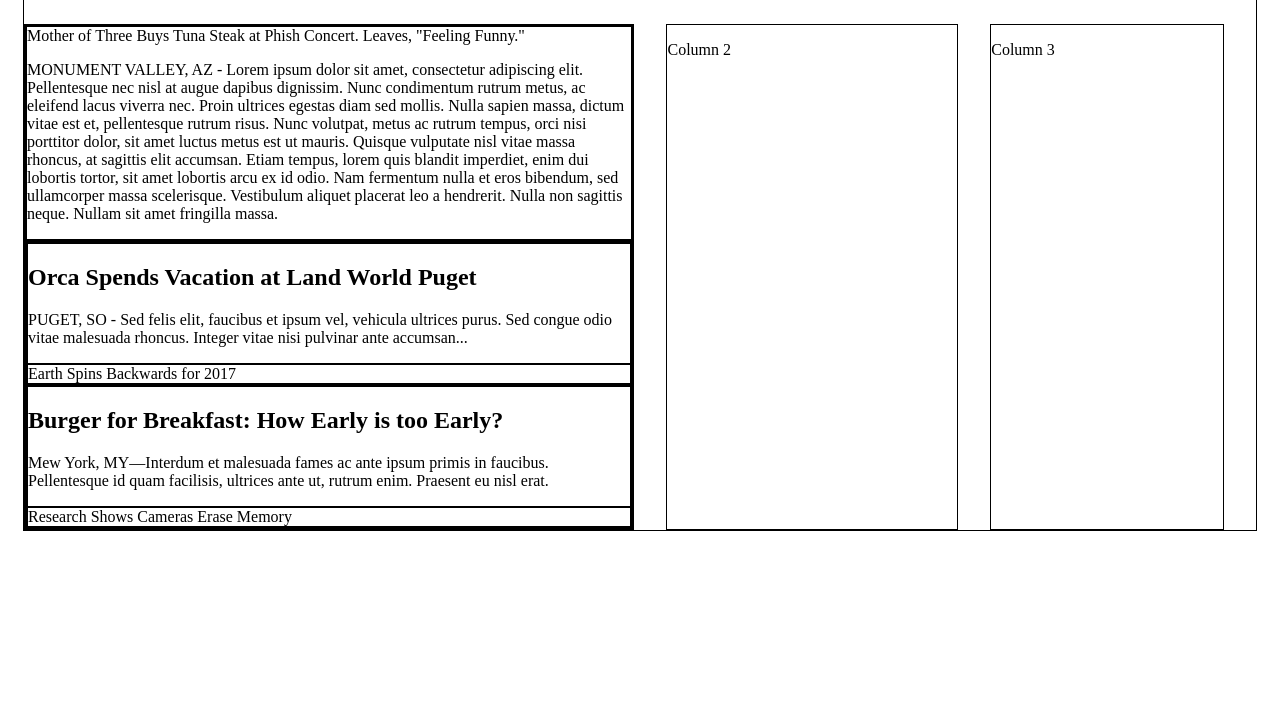
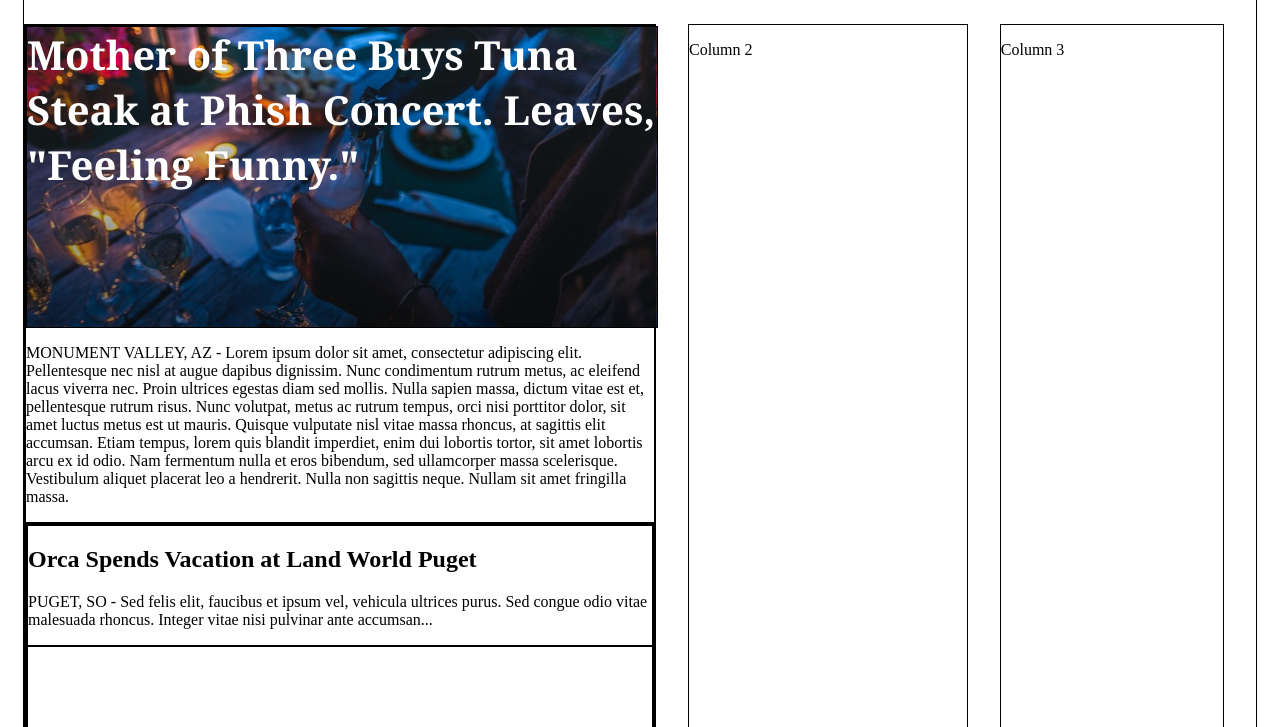
Before and after one commit to dustymac/My-Times, a plain HTML site: page index.html in a window 1280 px wide. Shown: the part 73-800 px from the top of the page. Drawn offline with Linux system fonts and the light colour scheme.

Commit message:
Adding content images, styling column headers

```diff
--- a/index.html
+++ b/index.html
@@ -23,7 +23,8 @@
         <div class="lead-story">
           <div class="image-content">
             <span>Mother of Three Buys Tuna Steak at Phish Concert. Leaves, "Feeling Funny."</span>
-            <p class="narrative">
+          </div>
+          <p class="narrative">
               MONUMENT VALLEY, AZ - Lorem ipsum dolor sit amet, consectetur adipiscing elit. Pellentesque nec
               nisl at augue dapibus dignissim. Nunc condimentum rutrum metus, ac eleifend lacus viverra nec.
               Proin ultrices egestas diam sed mollis. Nulla sapien massa, dictum vitae est et, pellentesque
@@ -32,8 +33,7 @@
               tempus, lorem quis blandit imperdiet, enim dui lobortis tortor, sit amet lobortis arcu ex id odio.
               Nam fermentum nulla et eros bibendum, sed ullamcorper massa scelerisque. Vestibulum aliquet placerat
               leo a hendrerit. Nulla non sagittis neque. Nullam sit amet fringilla massa.
-            </p>
-          </div>
+          </p>
         </div>
         <div class="stories">
           <div class="story">
--- a/resources/css/style.css
+++ b/resources/css/style.css
@@ -70,3 +70,28 @@ div {
   width: 240px;
   margin-right: 32px;
 }
+
+.lead-story .image-content {
+  background-image: url("../images/img-story-main.png");
+  width: 630px;
+  font-size: 40px;
+}
+
+.fall-cancelled .image-content {
+  background-image: url("../images/img-story-2.png");
+}
+
+.pop-culture .image-content {
+  background-image: url("../images/img-story-3.png");
+}
+
+.image-content {
+  font-family: Georgia;
+  font-size: 30px;
+  font-weight: bold;
+  color: white;
+}
+
+.image-content {
+  height: 300px;
+}
```
